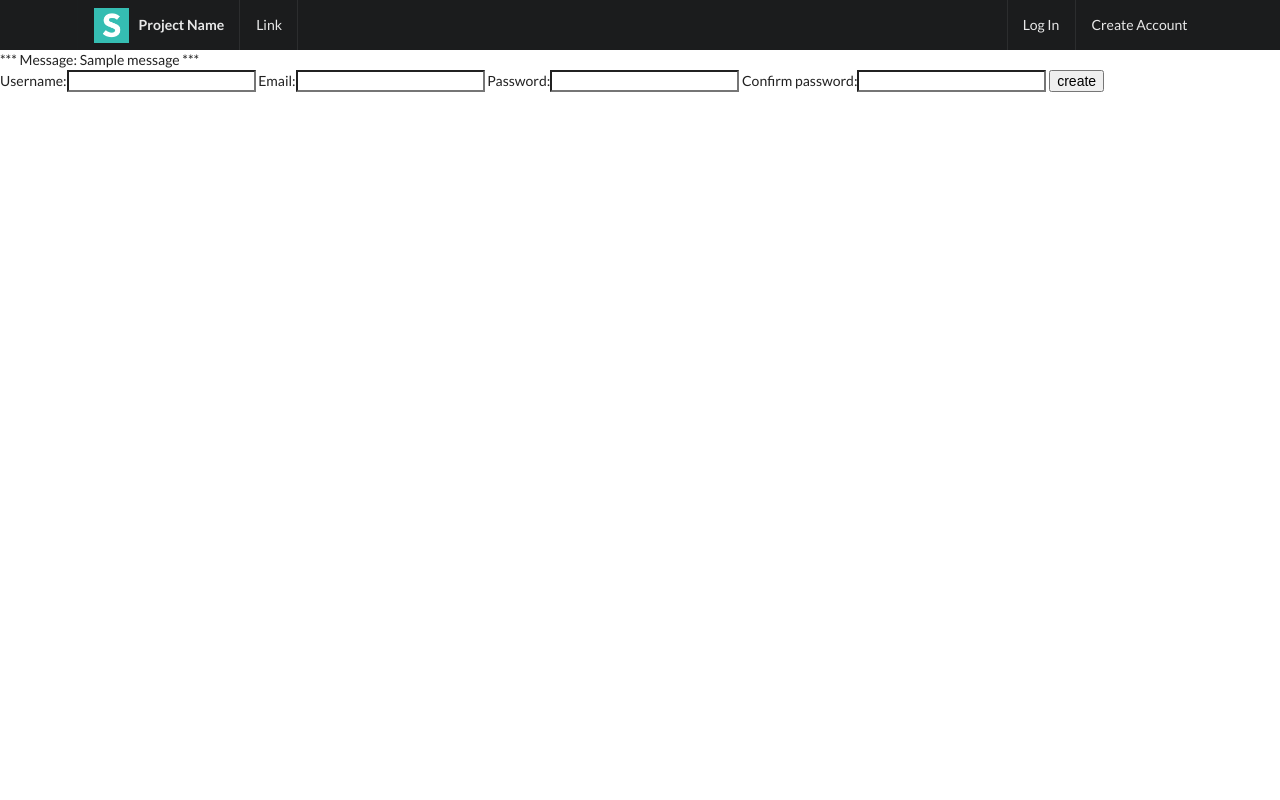
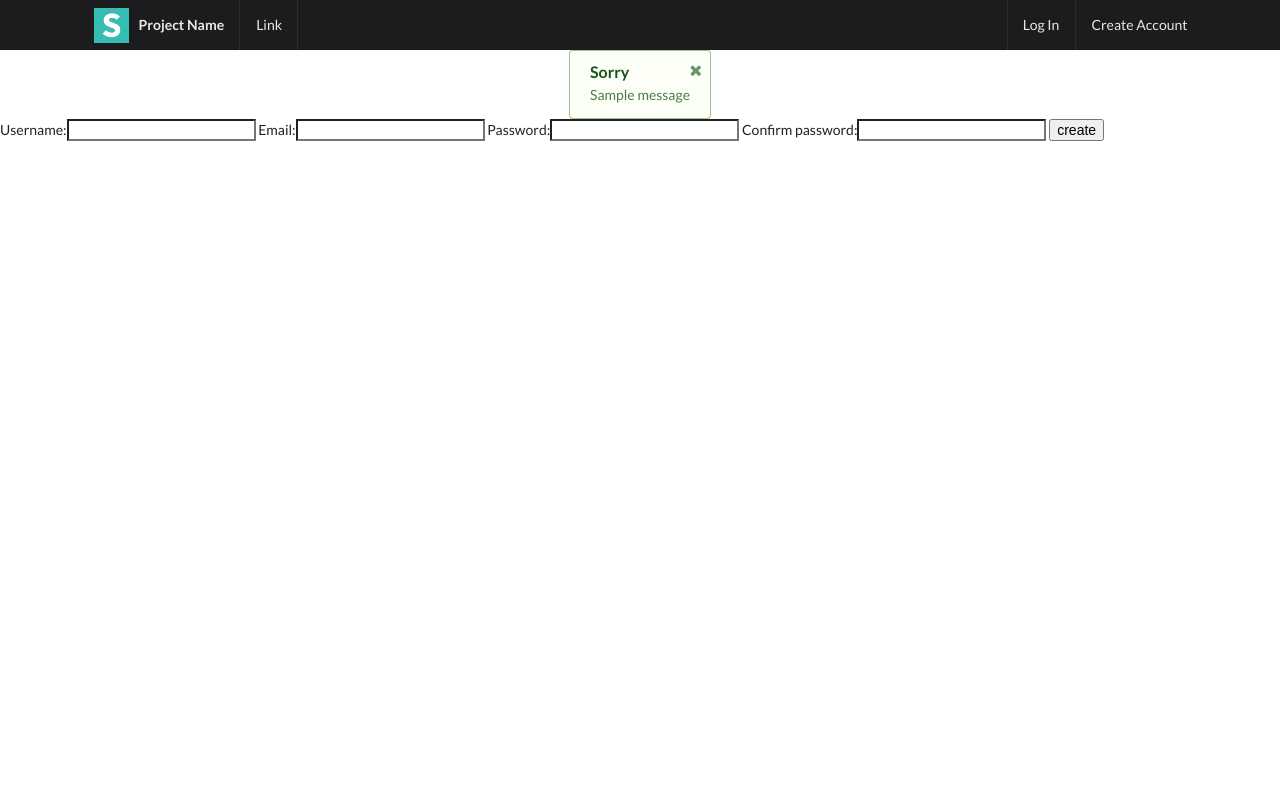
Before and after one commit to aleksef/django-gunicorn-nginx, a Django app: page /accounts/create/ in a window 1280 px wide. Run offline with Django 3.2, Linux system fonts and the light colour scheme; tables that the repository leaves empty hold one stand-in row (values such as "Sample post"); one stand-in notice (Sample message) is shown; some libraries are stand-ins or nearby versions.

Commit message:
edit base messages

```diff
--- a/src/static/css/base.css
+++ b/src/static/css/base.css
@@ -0,0 +1,8 @@
+#messages-container {
+    width: 100%;
+}
+
+.ui.message {
+    display: table;
+    margin: 0 auto;
+}
--- a/src/static/js/base.js
+++ b/src/static/js/base.js
@@ -0,0 +1,6 @@
+$('.message .close')
+    .on('click', function() {
+        $(this)
+            .closest('.message')
+            .transition('fade');
+    });
--- a/src/templates/base.html
+++ b/src/templates/base.html
@@ -18,25 +18,32 @@
     <header>
         {% include "header.html" %}
     </header>
+
     {% if messages %}
-    {% for message in messages %}
-    *** Message: {{ message }} ***
-    {% endfor %}
+    <div id="messages-container">
+        {% for message in messages %}
+        <div class="ui {{ message.tags }} message">
+            <i class="close icon"></i>
+            <div class="header">
+                Sorry
+            </div>
+            <p>{{ message }}</p>
+        </div>
+        {% endfor %}
+    </div>
     {% endif %}
-    <br>
+
     <content>
         {% block content %}
         {% endblock %}
     </content>
-    <br>
+
     <footer>
         {% include "footer.html" %}
     </footer>
 
-    <script
-    src="https://code.jquery.com/jquery-3.1.1.min.js"
-    integrity="sha256-hVVnYaiADRTO2PzUGmuLJr8BLUSjGIZsDYGmIJLv2b8="
-    crossorigin="anonymous"></script>
+    <script src="https://code.jquery.com/jquery-3.1.1.min.js"
+        integrity="sha256-hVVnYaiADRTO2PzUGmuLJr8BLUSjGIZsDYGmIJLv2b8=" crossorigin="anonymous"></script>
     <script src="{% static "semantic/dist/semantic.min.js" %}"></script>
     <script type="module" src="{% static "js/base.js" %}"></script>
 
```
